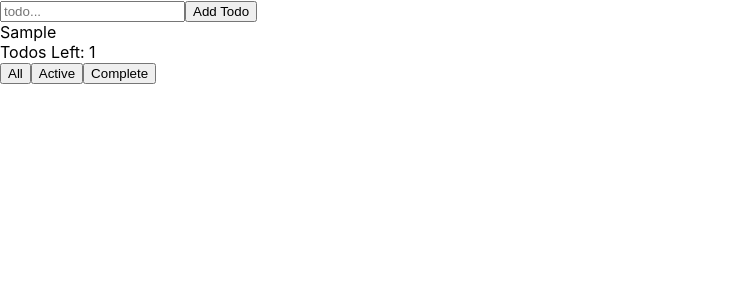
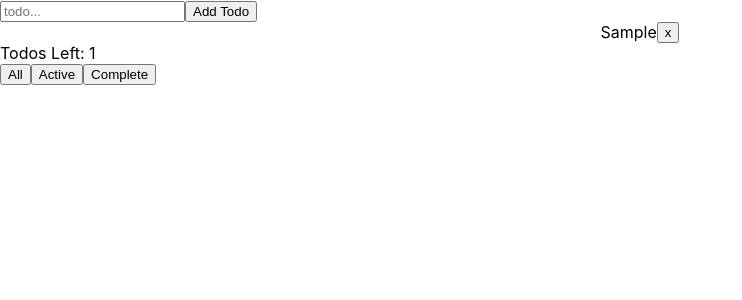
Before and after one commit to jartdian/reacttodo, a React (Create React App) app: page / in a window 1280 px wide. Both pictures are taken after typing "Sample" into the empty fields and a click on the button "Add Todo". Shown: the top 300 px of the page, without its empty margins (0-742 px from the left). Built offline with nearby package versions, Linux system fonts and the light colour scheme.

Commit message:
delete todos,delete all completed todos

```diff
--- a/src/Components/Todo.js
+++ b/src/Components/Todo.js
@@ -1,6 +1,7 @@
 import React from "react";
 
 export default props => (
+  <div style={{ display: "flex", justifyContent: "center" }}>
     <div
       style={{
         textDecoration: props.todo.complete ? "line-through" : ""
@@ -9,4 +10,6 @@ export default props => (
     >
       {props.todo.text}
     </div>
+    <button onClick={props.onDelete}>x</button>
+  </div>
 );
--- a/src/Components/TodoList.js
+++ b/src/Components/TodoList.js
@@ -35,6 +35,18 @@ export default class TodoList extends React.Component {
     });
   };
 
+  handleDeleteTodo = id => {
+    this.setState({
+      todos: this.state.todos.filter(todo => todo.id !== id)
+    });
+  };
+
+  removeAllTodosThatAreComplete = id => {
+    this.setState({
+      todos: this.state.todos.filter(todo => !todo.complete)
+    });
+  };
+
   render() {
     let todos = [];
     if (this.state.todoToShow === "all") {
@@ -53,6 +65,7 @@ export default class TodoList extends React.Component {
             key={todo.id}
             toggleComplete={() => this.toggleComplete(todo.id)}
             todo={todo}
+            onDelete={() => this.handleDeleteTodo(todo.id)}
           />
         ))}
         <div>
@@ -66,6 +79,13 @@ export default class TodoList extends React.Component {
           <button onClick={() => this.updateTodoToShow("complete")}>
             Complete
           </button>
+          {this.state.todos.some(todo => todo.complete) ? (
+            <div>
+              <button onClick={this.removeAllTodosThatAreComplete}>
+                Delete Completed
+              </button>
+            </div>
+          ) : null}
         </div>
       </div>
     );
```
Lines whose indentation alone changed are shown as unchanged.
